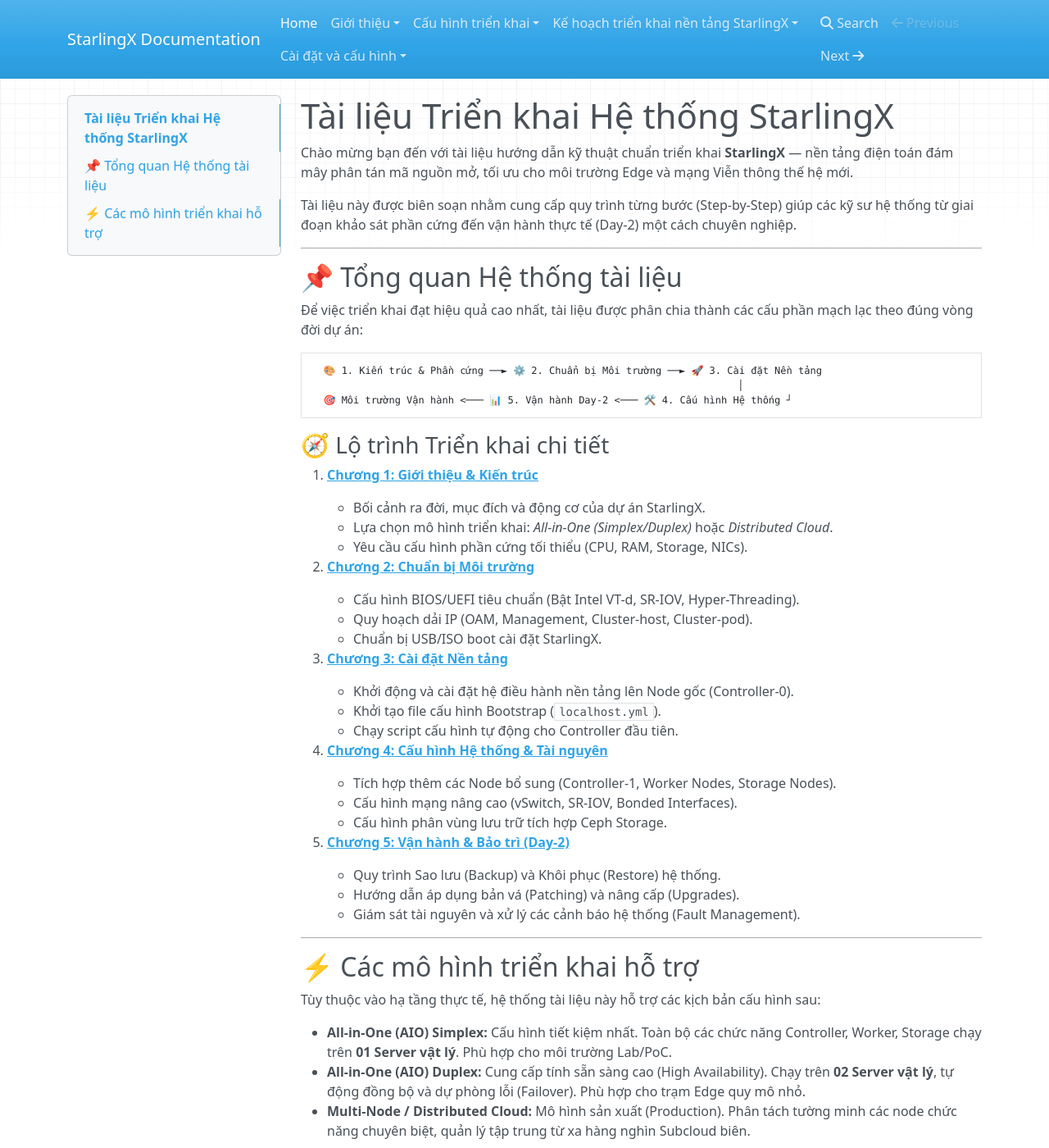
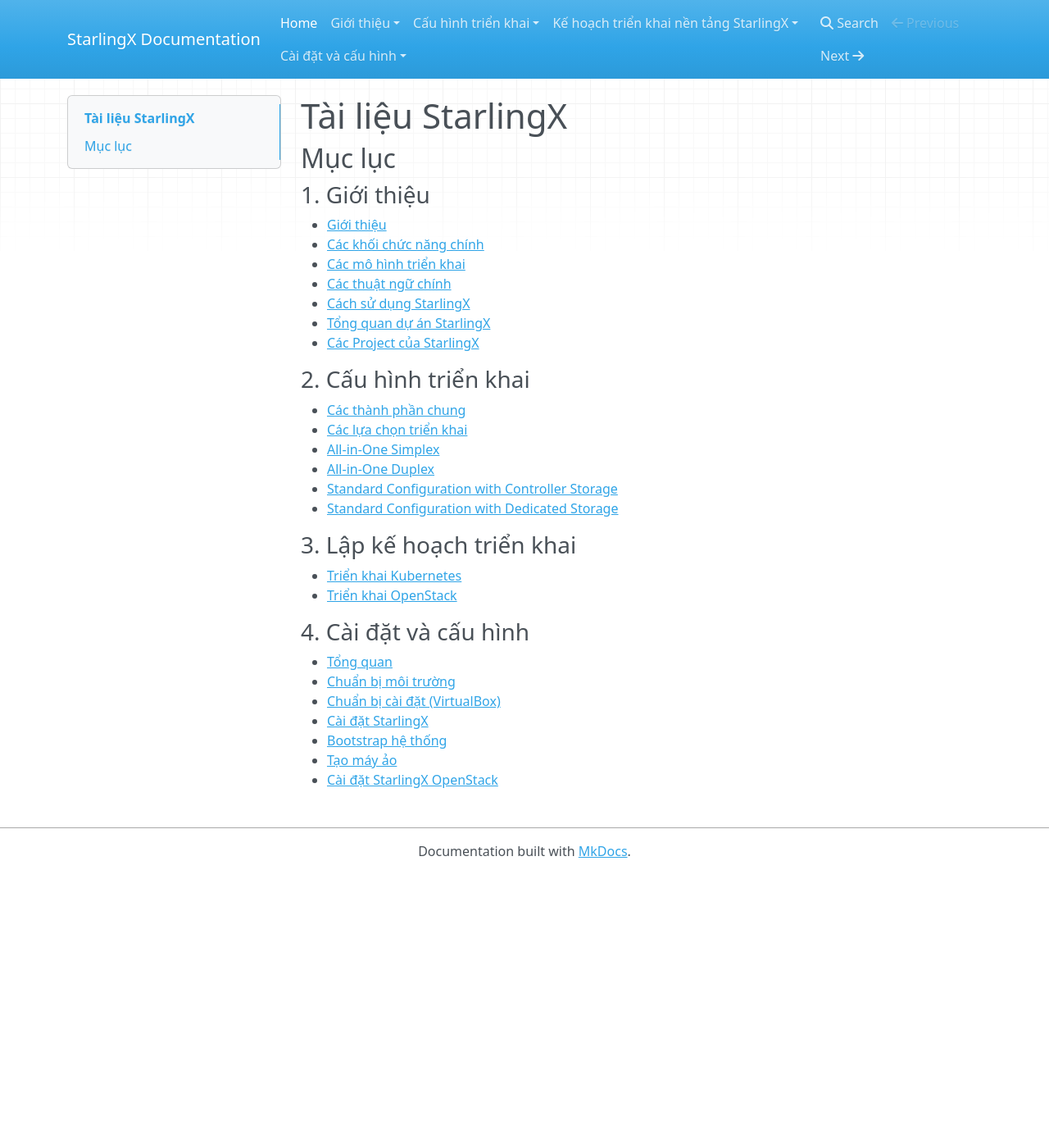
Before and after one commit to trongnguyennn/starlingx-docs, an MkDocs documentation site: the page built from docs/index.md, in a window 1280 px wide and 1400 px high. Shown: the whole window at 82% size. Built offline with MkDocs 1.6.1, drawn with Linux system fonts in a browser that asks for light colours; nearby versions of some CDN libraries; some of the changed text lies outside the part shown.

Commit message:
29-6-2026 v3

````diff
--- a/docs/index.md
+++ b/docs/index.md
@@ -1,65 +1,37 @@
-# Tài liệu Triển khai Hệ thống StarlingX
+# Tài liệu StarlingX
 
-Chào mừng bạn đến với tài liệu hướng dẫn kỹ thuật chuẩn triển khai **StarlingX** — nền tảng điện toán đám mây phân tán mã nguồn mở, tối ưu cho môi trường Edge và mạng Viễn thông thế hệ mới.
+## Mục lục
 
-Tài liệu này được biên soạn nhằm cung cấp quy trình từng bước (Step-by-Step) giúp các kỹ sư hệ thống từ giai đoạn khảo sát phần cứng đến vận hành thực tế (Day-2) một cách chuyên nghiệp.
+### 1. Giới thiệu
 
----
+- [Giới thiệu](introduction/introduction.md)
+- [Các khối chức năng chính](introduction/funtional-overview.md)
+- [Các mô hình triển khai](introduction/DeploymentConfigurationsOverview.md)
+- [Các thuật ngữ chính](introduction/BasicTerminology.md)
+- [Cách sử dụng StarlingX](introduction/consuming-starlingx.md)
+- [Tổng quan dự án StarlingX](introduction/starlingx-project-overview.md)
+- [Các Project của StarlingX](introduction/projects.md)
 
-## 📌 Tổng quan Hệ thống tài liệu
+### 2. Cấu hình triển khai
 
-Để việc triển khai đạt hiệu quả cao nhất, tài liệu được phân chia thành các cấu phần mạch lạc theo đúng vòng đời dự án:
+- [Các thành phần chung](deployment-configuration/common-components.md)
+- [Các lựa chọn triển khai](deployment-configuration/deployment-options.md)
+- [All-in-One Simplex](deployment-configuration/all-in-one-simplex.md)
+- [All-in-One Duplex](deployment-configuration/all-in-one-duplex.md)
+- [Standard Configuration with Controller Storage](deployment-configuration/standard-controller-storage.md)
+- [Standard Configuration with Dedicated Storage](deployment-configuration/standard-dedicated-storage.md)
 
-```text
-  🎨 1. Kiến trúc & Phần cứng ──► ⚙️ 2. Chuẩn bị Môi trường ──► 🚀 3. Cài đặt Nền tảng
-                                                                        │
-  🎯 Môi trường Vận hành <─── 📊 5. Vận hành Day-2 <─── 🛠️ 4. Cấu hình Hệ thống ┘
-```
+### 3. Lập kế hoạch triển khai
 
-### 🧭 Lộ trình Triển khai chi tiết
+- [Triển khai Kubernetes](planning/kubernetes.md)
+- [Triển khai OpenStack](planning/openstack.md)
 
-1. **[Chương 1: Giới thiệu & Kiến trúc](01-architecture.md)**
-    * Bối cảnh ra đời, mục đích và động cơ của dự án StarlingX.
-    * Lựa chọn mô hình triển khai: *All-in-One (Simplex/Duplex)* hoặc *Distributed Cloud*.
-    * Yêu cầu cấu hình phần cứng tối thiểu (CPU, RAM, Storage, NICs).
+### 4. Cài đặt và cấu hình
 
-2. **[Chương 2: Chuẩn bị Môi trường](02-prerequisites.md)**
-    * Cấu hình BIOS/UEFI tiêu chuẩn (Bật Intel VT-d, SR-IOV, Hyper-Threading).
-    * Quy hoạch dải IP (OAM, Management, Cluster-host, Cluster-pod).
-    * Chuẩn bị USB/ISO boot cài đặt StarlingX.
-
-3. **[Chương 3: Cài đặt Nền tảng](03-installation.md)**
-    * Khởi động và cài đặt hệ điều hành nền tảng lên Node gốc (Controller-0).
-    * Khởi tạo file cấu hình Bootstrap (`localhost.yml`).
-    * Chạy script cấu hình tự động cho Controller đầu tiên.
-
-4. **[Chương 4: Cấu hình Hệ thống & Tài nguyên](04-configuration.md)**
-    * Tích hợp thêm các Node bổ sung (Controller-1, Worker Nodes, Storage Nodes).
-    * Cấu hình mạng nâng cao (vSwitch, SR-IOV, Bonded Interfaces).
-    * Cấu hình phân vùng lưu trữ tích hợp Ceph Storage.
-
-5. **[Chương 5: Vận hành & Bảo trì (Day-2)](05-operations.md)**
-    * Quy trình Sao lưu (Backup) và Khôi phục (Restore) hệ thống.
-    * Hướng dẫn áp dụng bản vá (Patching) và nâng cấp (Upgrades).
-    * Giám sát tài nguyên và xử lý các cảnh báo hệ thống (Fault Management).
-
----
-
-## ⚡ Các mô hình triển khai hỗ trợ
-
-Tùy thuộc vào hạ tầng thực tế, hệ thống tài liệu này hỗ trợ các kịch bản cấu hình sau:
-
-*   **All-in-One (AIO) Simplex:** Cấu hình tiết kiệm nhất. Toàn bộ các chức năng Controller, Worker, Storage chạy trên **01 Server vật lý**. Phù hợp cho môi trường Lab/PoC.
-*   **All-in-One (AIO) Duplex:** Cung cấp tính sẵn sàng cao (High Availability). Chạy trên **02 Server vật lý**, tự động đồng bộ và dự phòng lỗi (Failover). Phù hợp cho trạm Edge quy mô nhỏ.
-*   **Multi-Node / Distributed Cloud:** Mô hình sản xuất (Production). Phân tách tường minh các node chức năng chuyên biệt, quản lý tập trung từ xa hàng nghìn Subcloud biên.
-
----
-
-!!! info "Thông tin Phiên bản"
-    *   **Mục tiêu áp dụng:** StarlingX Platform (Khuyên dùng các bản release ổn định gần nhất).
-    *   **Hệ điều hành nền:** Debian-based StarlingX OS.
-    *   **Yêu cầu người đọc:** Có kiến thức cơ bản về Linux CLI, Networking (VLAN/Routing), Kubernetes và ảo hóa KVM.
-
----
-
-👉 **Bắt đầu ngay:** Hãy bấm vào **[Chương 1: Giới thiệu & Kiến trúc](01-architecture.md)** ở menu bên cạnh để tìm hiểu sâu hơn về động cơ công nghệ và mô hình kiến trúc của StarlingX.
+- [Tổng quan](installation/overview.md)
+- [Chuẩn bị môi trường](installation/prepare.md)
+- [Chuẩn bị cài đặt (VirtualBox)](installation/install-virtualbox.md)
+- [Cài đặt StarlingX](installation/install-starlingx.md)
+- [Bootstrap hệ thống](installation/install-bootstrap.md)
+- [Tạo máy ảo](installation/create-vm.md)
+- [Cài đặt StarlingX OpenStack](installation/install-stx-openstack.md)
````
